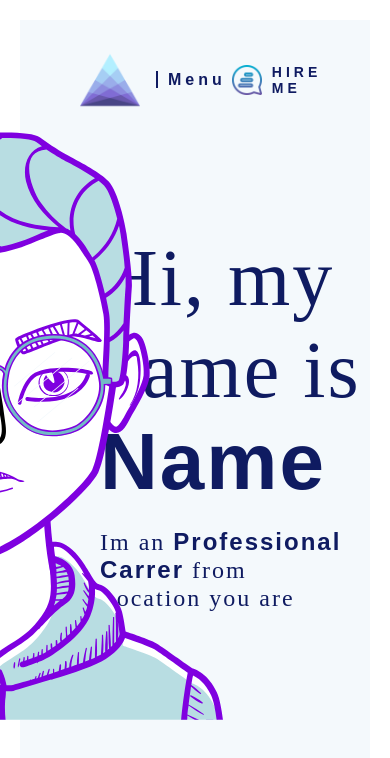
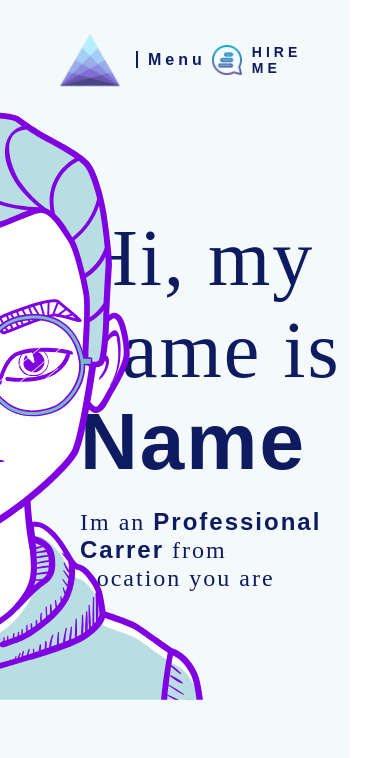
Before and after one commit to Jean-Dv/PortfolioTemplateFullStack, a React (Create React App) app in the folder frontend/: page / in a window 390 px wide. Shown: the top 758 px of the page. Built offline with nearby package versions, Linux system fonts and the light colour scheme.

Commit message:
fix: scrollbar style and scroll smooth

```diff
--- a/frontend/src/assets/styles/index.scss
+++ b/frontend/src/assets/styles/index.scss
@@ -8,10 +8,28 @@
  * 2. Prevent adjustments of font size after orientation changes in iOS.
  */
 
+@import './vars.scss';
+
 html {
   line-height: 1.15; /* 1 */
   -webkit-text-size-adjust: 100%; /* 2 */
   font-family: Arial, Helvetica, sans-serif;
+
+  ::-webkit-scrollbar {
+    width: 5px;
+    height: 10px;
+  }
+
+  ::-webkit-scrollbar-track {
+    background: #f1f1f1;
+  }
+
+  ::-webkit-scrollbar-thumb {
+    background: $secondary;
+    border-radius: 5px;
+  }
+
+  scroll-behavior: smooth;
 }
 
 /* Sections
@@ -35,6 +53,12 @@ main {
 
 .App {
   padding: 20px 20px 0 20px;
+}
+
+@media screen and (max-width: 768px) {
+  .App {
+    padding: 0px;
+  }
 }
 
 /**
```
